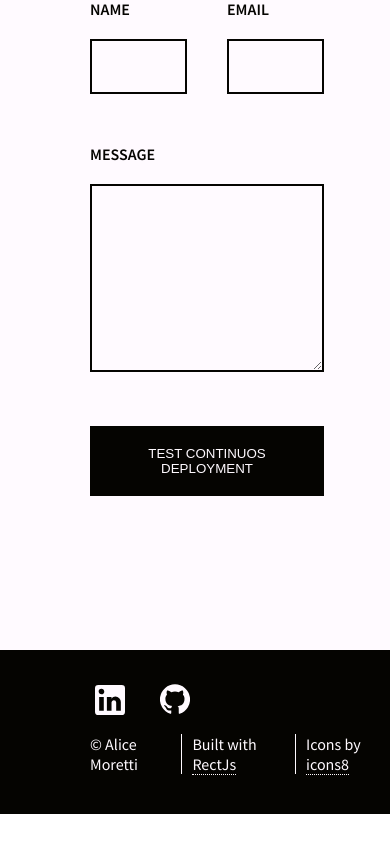
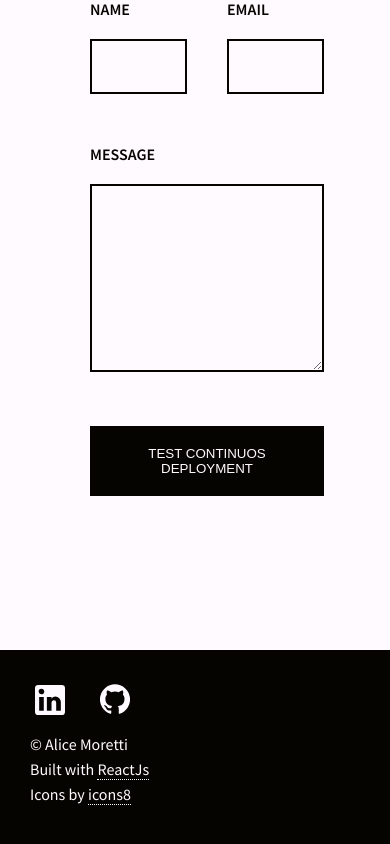
Before and after one commit to Alicino88/portfolio-website, a React (Create React App) app: page /Contact in a window 390 px wide. Shown: the part 550-1394 px from the top of the page. Before the commit the page ends 1364 px from the top, so only its background shows below. Built offline with nearby package versions, Linux system fonts and the light colour scheme.

Commit message:
Finalized responsive footer

```diff
--- a/src/Footer.js
+++ b/src/Footer.js
@@ -2,12 +2,16 @@ import { Typography } from "@material-ui/core";
 import { makeStyles } from "@material-ui/core/styles";
 import LinkedInIcon from "@material-ui/icons/LinkedIn";
 import GitHubIcon from "@material-ui/icons/GitHub";
+import IconButton from "@material-ui/core/IconButton";
 
-const useStyles = makeStyles({
+const useStyles = makeStyles((theme) => ({
   footerStyle: {
     backgroundColor: "#050401",
     color: "#FFFAFF",
     padding: "30px 0 0 90px",
+    [theme.breakpoints.down("sm")]: {
+      paddingLeft: "30px",
+    },
   },
   iconsStyle: {
     display: "flex",
@@ -19,8 +23,24 @@ const useStyles = makeStyles({
     display: "flex",
     listStyle: "none",
     padding: "10px 0 40px 0",
+    [theme.breakpoints.down("xs")]: {
+      disply: "flex",
+      flexDirection: "column",
+    },
   },
-});
+
+  listStyle: {
+    borderLeft: "1px solid #FFFAFF",
+    marginLeft: "10px",
+    paddingLeft: "10px",
+    [theme.breakpoints.down("xs")]: {
+      borderLeft: "none",
+      marginLeft: "0px",
+      paddingLeft: "0px",
+      paddingTop: "5px",
+    },
+  },
+}));
 
 const Footer = () => {
   const classes = useStyles();
@@ -29,43 +49,46 @@ const Footer = () => {
       <div>
         <ul className={classes.iconsStyle}>
           <li>
-            <LinkedInIcon rounded style={{ fontSize: 40 }} />
+            <LinkedInIcon
+              rounded
+              style={{ fontSize: 40, cursor: "pointer" }}
+              onClick={() =>
+                window.open("https://www.linkedin.com/in/alicemoretti")
+              }
+            />
           </li>
           <li style={{ paddingLeft: "30px", paddingTop: "4px" }}>
-            <GitHubIcon style={{ fontSize: 30 }} />
+            <GitHubIcon
+              style={{ fontSize: 30, cursor: "pointer" }}
+              onClick={() =>
+                window.open("https://github.com/Alicino88?tab=repositories")
+              }
+            />
           </li>
         </ul>
         <ul className={classes.copyrightStyle}>
           <li>© Alice Moretti</li>
-          <li
-            style={{
-              borderLeft: "1px solid #FFFAFF",
-              marginLeft: "10px",
-              paddingLeft: "10px",
-            }}
-          >
+          <li className={classes.listStyle}>
             Built with{" "}
             <a
               href="https://reactjs.org/"
+              target="_blank"
+              rel="noreferrer"
               style={{
                 textDecoration: "none",
                 borderBottom: "1px dotted",
                 color: "inherit",
               }}
             >
-              RectJs
+              ReactJs
             </a>
           </li>
-          <li
-            style={{
-              borderLeft: "1px solid #FFFAFF",
-              marginLeft: "10px",
-              paddingLeft: "10px",
-            }}
-          >
+          <li className={classes.listStyle}>
             Icons by{" "}
             <a
               href="https://icons8.com/"
+              target="_blank"
+              rel="noreferrer"
               style={{
                 textDecoration: "none",
                 borderBottom: "1px dotted",
```
